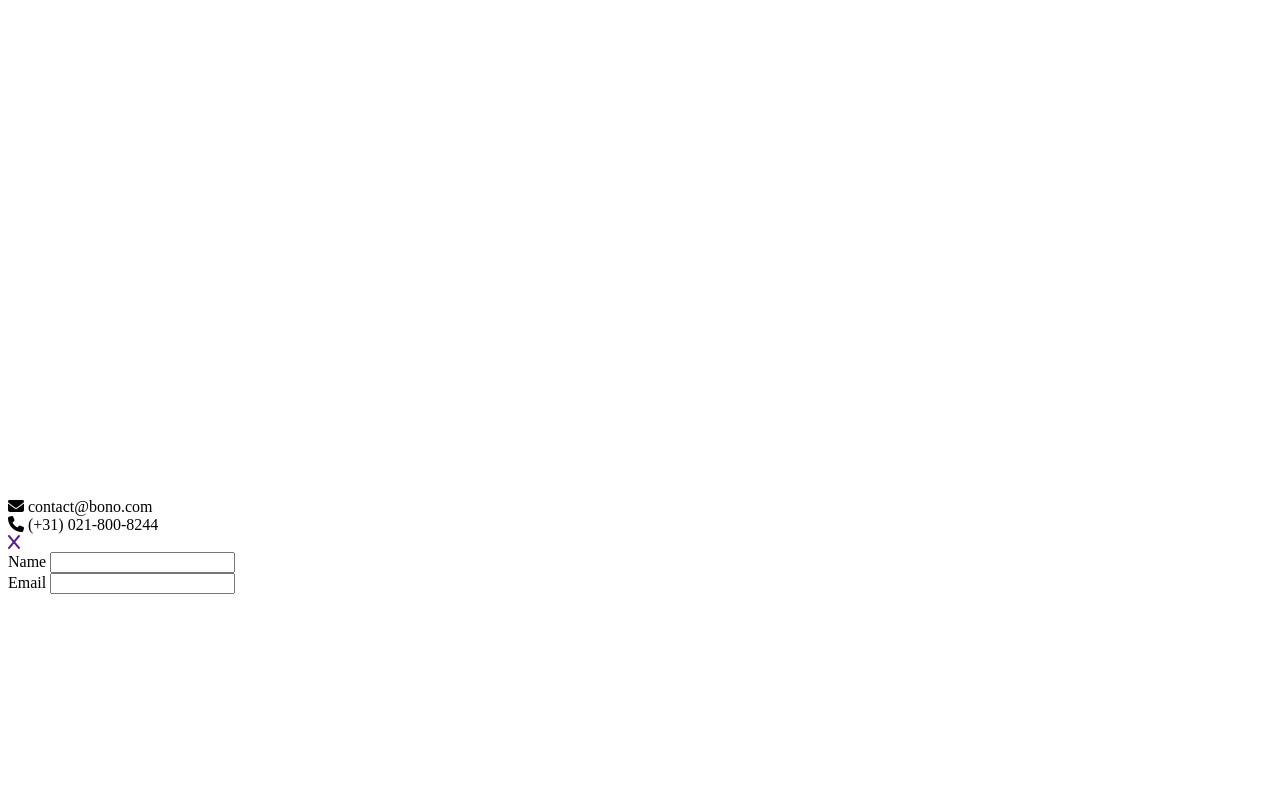
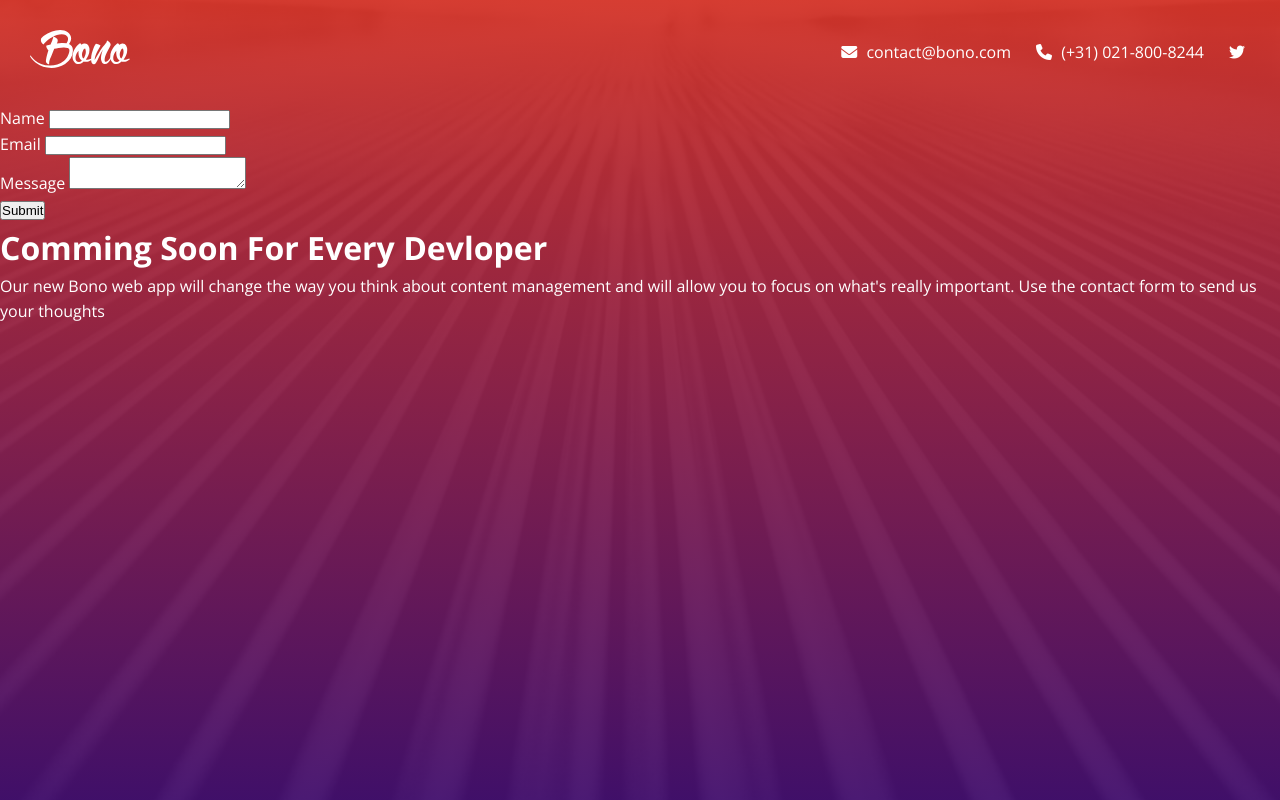
Before and after one commit to Connok/Landing-Page-Form, a plain HTML site: page index.html in a window 1280 px wide. Drawn offline with nearby package versions, Linux system fonts and the light colour scheme.

Commit message:
header css

```diff
--- a/css/style.css
+++ b/css/style.css
@@ -0,0 +1,50 @@
+* {
+  margin: 0;
+  padding: 0;
+  box-sizing: border-box;
+}
+
+body {
+  font-family: "Open Sans", sans-serif;
+  background: black;
+  color: white;
+  line-height: 1.6;
+}
+
+.wrapper {
+  height: 100vh;
+  background: linear-gradient(
+      to bottom,
+      rgba(255, 64, 50, 0.8),
+      rgba(71, 17, 116, 0.9)
+    ),
+    url(../images/background.jpg) no-repeat center center;
+}
+
+/* Header*/
+.header {
+  display: flex;
+  justify-content: space-between;
+  align-items: center;
+  padding: 30px;
+}
+.header .logo {
+  width: 100px;
+}
+.header .header-right {
+  display: flex;
+  align-items: center;
+  gap: 25px;
+}
+
+.header .header-right i {
+  margin-right: 5px;
+}
+
+.header .header-right a {
+  color: white;
+}
+
+.header .header-right a:hover {
+  color: purple;
+}
--- a/index.html
+++ b/index.html
@@ -32,7 +32,7 @@
           <div class=""><i class="fas fa-phone"></i> (+31) 021-800-8244</div>
 
           <a href="">
-            <i class="fa-brands fa-x"></i>
+            <i class="fa-brands fa-twitter"></i>
           </a>
         </div>
       </header>
@@ -46,7 +46,22 @@
             <label for="email">Email</label>
             <input type="text" name="email" id="email" required />
           </div>
+          <div class="form-group">
+            <label for="message">Message</label>
+            <textarea name="message" id="message"></textarea>
+          </div>
+          <div class="form-group">
+            <button type="submit" class="btn">Submit</button>
+          </div>
         </form>
+        <div class="text-container">
+          <h1>Comming Soon For Every Devloper</h1>
+          <p>
+            Our new Bono web app will change the way you think about content
+            management and will allow you to focus on what's really important.
+            Use the contact form to send us your thoughts
+          </p>
+        </div>
       </main>
     </div>
   </body>
```
